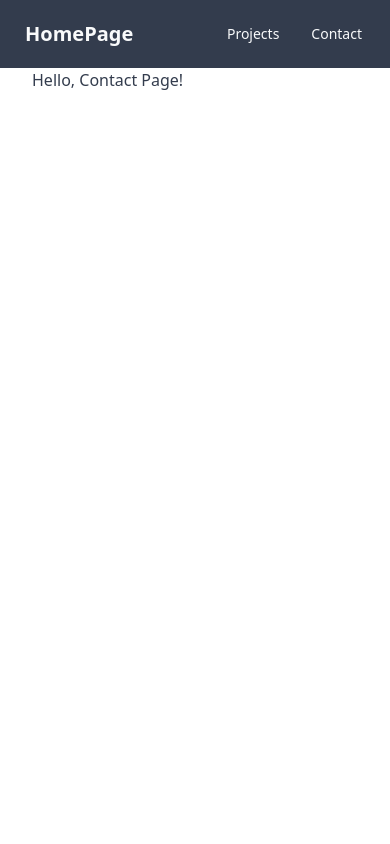
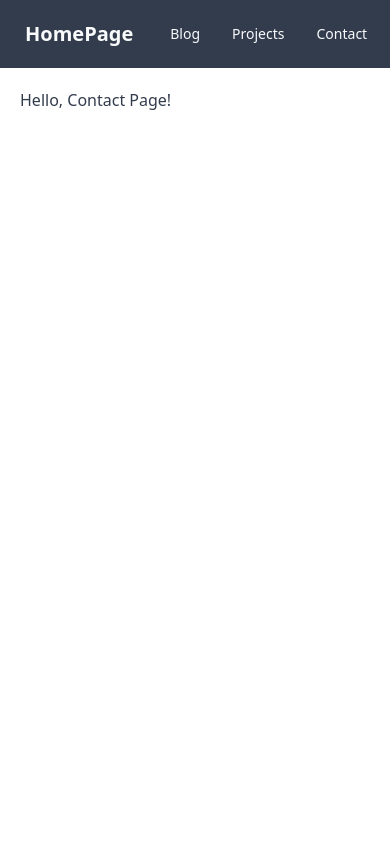
Before and after one commit to averycode/portfolio, a Next.js app: page /contact in a window 390 px wide. Shown: the top 844 px of the page. Built offline with nearby package versions, Linux system fonts and the light colour scheme.

Commit message:
added Blog page

```diff
--- /dev/null
+++ b/app/blog/page.tsx
@@ -0,0 +1,3 @@
+export default function BlogPage() {
+    return <h1>This is the Blog Page! Todo: Add Blog Articles and make every Page unique ID</h1>;
+}
--- a/app/contact/page.tsx
+++ b/app/contact/page.tsx
@@ -1,5 +1,3 @@
-export default function Page() {
-    return (
-        <h1>Hello, Contact Page!</h1>
-    );
+export default function ContentPage() {
+    return <h1>Hello, Contact Page!</h1>;
 }
--- a/app/layout.tsx
+++ b/app/layout.tsx
@@ -1,27 +1,21 @@
-import Link from 'next/link'
-import './globals.css'
-import Navbar from '../components/Navbar'
-import Footer from "../components/Footer"
+import Link from "next/link";
+import "./globals.css";
+import Navbar from "../components/Navbar";
+import Footer from "../components/Footer";
 
 export const metadata = {
-  title: 'Next.js',
-  description: 'Generated by Next.js',
-}
+    title: "Next.js",
+    description: "Generated by Next.js",
+};
 
-export default function RootLayout({
-  children,
-}: {
-  children: React.ReactNode
-}) {
+export default function RootLayout({ children }: { children: React.ReactNode }) {
     return (
         <html lang="en">
             <body>
                 <Navbar />
-        <div className='container min-h-screen'>
-          {children}
-        </div>
+                <div className="p-5 min-h-screen">{children}</div>
                 <Footer />
             </body>
         </html>
-  )
+    );
 }
--- a/app/page.tsx
+++ b/app/page.tsx
@@ -1,26 +1,25 @@
-import './globals.css'
+import "./globals.css";
 
-export default function Page() {
+export default function HomePage() {
     return (
-        <div>
-            <h1 className='text-4xl font-bold tracking-tight sm:text-6xl py-20'>Who am I</h1>
+        <div className="flex flex-col items-center">
+            <h1 className="text-4xl font-bold tracking-tight sm:text-6xl py-20">This is Me</h1>
             <div className="avatar">
-                <div className="w-60 rounded-xl">
+                <div className="w-48 rounded-3xl">
                     <img src="pb.jpg" />
                 </div>
             </div>
-            <p className='mt-6 text-lg leading-8'>
-                Pellentesque habitant morbi tristique senectus et netus et malesuada fames ac turpis
-                egestas. Vestibulum tortor quam, feugiat vitae, ultricies eget, tempor sit amet,
-                ante. Donec eu libero sit amet quam egestas semper. Aenean ultricies mi vitae est.
-                Mauris placerat eleifend leo. Quisque sit amet est et sapien ullamcorper pharetra.
-                Vestibulum erat wisi, condimentum sed, commodo vitae, ornare sit amet, wisi. Aenean
-                fermentum, elit eget tincidunt condimentum, eros ipsum rutrum orci, sagittis tempus
-                lacus enim ac dui. Donec non enim in turpis pulvinar facilisis. Ut felis. Praesent
-                dapibus, neque id cursus faucibus, tortor neque egestas augue, eu vulputate magna
-                eros eu erat. Aliquam erat volutpat. Nam dui mi, tincidunt quis, accumsan porttitor,
-                facilisis luctus, metus
+
+            <p className="mt-6 text-lg leading-8">
+                Pellentesque habitant morbi tristique senectus et netus et malesuada fames ac turpis egestas. Vestibulum
+                tortor quam, feugiat vitae, ultricies eget, tempor sit amet, ante. Donec eu libero sit amet quam egestas
+                semper. Aenean ultricies mi vitae est. Mauris placerat eleifend leo. Quisque sit amet est et sapien
+                ullamcorper pharetra. Vestibulum erat wisi, condimentum sed, commodo vitae, ornare sit amet, wisi.
+                Aenean fermentum, elit eget tincidunt condimentum, eros ipsum rutrum orci, sagittis tempus lacus enim ac
+                dui. Donec non enim in turpis pulvinar facilisis. Ut felis. Praesent dapibus, neque id cursus faucibus,
+                tortor neque egestas augue, eu vulputate magna eros eu erat. Aliquam erat volutpat. Nam dui mi,
+                tincidunt quis, accumsan porttitor, facilisis luctus, metus
             </p>
         </div>
-    )
+    );
 }
--- a/app/projects/page.tsx
+++ b/app/projects/page.tsx
@@ -1,5 +1,3 @@
-export default function Page() {
-    return (
-        <h1>Hello, Project Page!</h1>
-    );
+export default function ProjectPage() {
+    return <h1>Hello, Project Page!</h1>;
 }
--- a/components/Navbar.js
+++ b/components/Navbar.js
@@ -1,17 +1,26 @@
 // components/MyComponent.js
-import React from 'react';
-import Link from 'next/link'
+import React from "react";
+import Link from "next/link";
 
 function Navbar() {
     return (
         <div className="navbar bg-neutral text-neutral-content">
             <div className="flex-1">
-            <Link href="/" className="btn btn-ghost text-xl">HomePage</Link>
+                <Link href="/" className="btn btn-ghost text-xl">
+                    HomePage
+                </Link>
             </div>
             <div className="flex-none">
                 <ul className="menu menu-horizontal px-1">
-              <li><Link href="/projects">Projects</Link></li>
-              <li><Link href="/contact">Contact</Link></li>
+                    <li>
+                        <Link href="/blog">Blog</Link>
+                    </li>
+                    <li>
+                        <Link href="/projects">Projects</Link>
+                    </li>
+                    <li>
+                        <Link href="/contact">Contact</Link>
+                    </li>
                 </ul>
             </div>
         </div>
```
Lines whose indentation alone changed are shown as unchanged.
